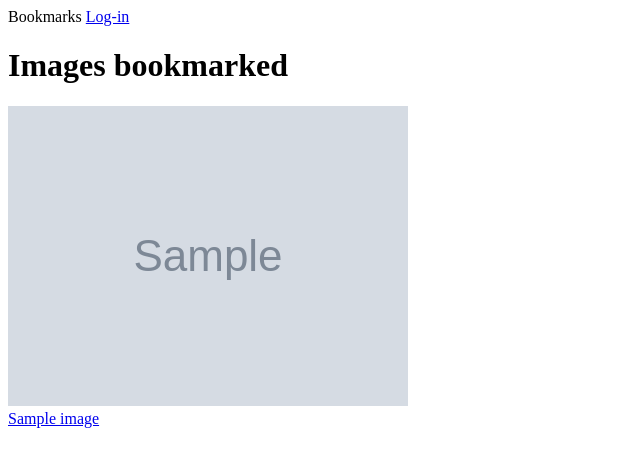
After one commit to Sr0o/django-bookmarks-learn, a Django app: template images/templates/images/image/list.html in a window 1280 px wide. The commit adds this page. Shown: the top 467 px of the page, without its empty margins (0-640 px from the left). Run offline with Django 3.2, Linux system fonts and the light colour scheme; the template is opened without the code that fills it: most values are stand-ins (such as "Sample title", 1, 10 or a date in 2020); grey boxes marked "Sample" are stand-in pictures; some libraries are stand-ins or nearby versions.

Commit message:
Ajax分页

```diff
--- a/account/templates/base.html
+++ b/account/templates/base.html
@@ -14,7 +14,7 @@
 				<a href="{% url 'dashboard' %}">My dashboard</a>
 			</li>
 			<li {% if section == "images" %}class="selected"{% endif %}>
-				<a href="#">Images</a>
+				<a href="{% url 'images:list' %}">Images</a>
 			</li>
 			<li {% if section == "people" %}class="people"{% endif %}>
 				<a href="#">People</a>
--- /dev/null
+++ b/images/templates/images/image/list.html
@@ -0,0 +1,28 @@
+{% extends "base.html" %}
+{% block title %}Images bookmarked{% endblock %}
+{% block content %}
+<h1>Images bookmarked</h1>
+<div id="image-list">
+	{% include "images/image/list_ajax.html" %}
+</div>
+{% endblock %}
+{% block domready %}
+var page = 1;
+var empty_page = false;
+var block_request = false;
+$(window).scroll(function () {
+	var margin = $(document).height() - $(window).height() - 200;
+	if ($(window).scrollTop() > margin && empty_page === false && block_request === false) {
+		block_request = true;
+		page += 1;
+		$.get('?page=' + page, function (data) {
+			if(data === '') {
+				empty_page = true;
+			} else {
+				block_request = false;
+				$('#image-list').append(data);
+			}
+		});
+	}
+});
+{% endblock %}
--- /dev/null
+++ b/images/templates/images/image/list_ajax.html
@@ -0,0 +1,15 @@
+{% load thumbnail %}
+{% for image in images %}
+<div class="image">
+	<a href="{{ image.get_absolute_url }}">
+		{% thumbnail image.image "300x300" crop="100%" as im %}
+		<a href="{{ image.get_absolute_url }}">
+			<img src="{{ im.url }}">
+		</a>
+		{% endthumbnail %}
+	</a>
+	<div class="info">
+		<a href="{{ image.get_absolute_url }}" class="title">{{ image.title }}</a>
+	</div>
+</div>
+{% endfor %}
--- a/images/urls.py
+++ b/images/urls.py
@@ -6,6 +6,7 @@ from images import views as images_views
 
 app_name = 'images'
 urlpatterns = [
+	url(r'^$', images_views.image_list, name = 'list'),
 	url(r'^create/$', images_views.image_create, name = 'create'),
 	url(r'^detail/(?P<id>\d+)/(?P<slug>[-\w]+)/$', images_views.image_detail, name = 'detail'),
 	url(r'^like/$', images_views.image_like, name = 'like'),
```
Also changed, not shown: images/views.py (+20 -2 lines).
